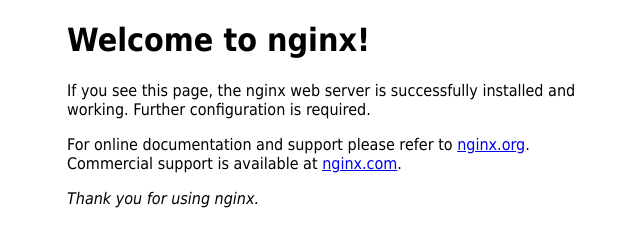
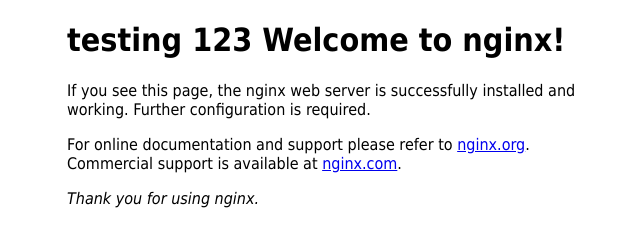
Before and after one commit to mingfang/nginx-demo, a plain HTML site: page index.html in a window 1280 px wide. Shown: the whole page, without its empty margins (293-933 px from the left). Drawn offline with Linux system fonts and the light colour scheme.

Commit message:
Update index.html

```diff
--- a/index.html
+++ b/index.html
@@ -11,7 +11,7 @@
 </style>
 </head>
 <body>
-<h1>Welcome to nginx!</h1>
+<h1>testing 123 Welcome to nginx!</h1>
 <p>If you see this page, the nginx web server is successfully installed and
 working. Further configuration is required.</p>
 
```
